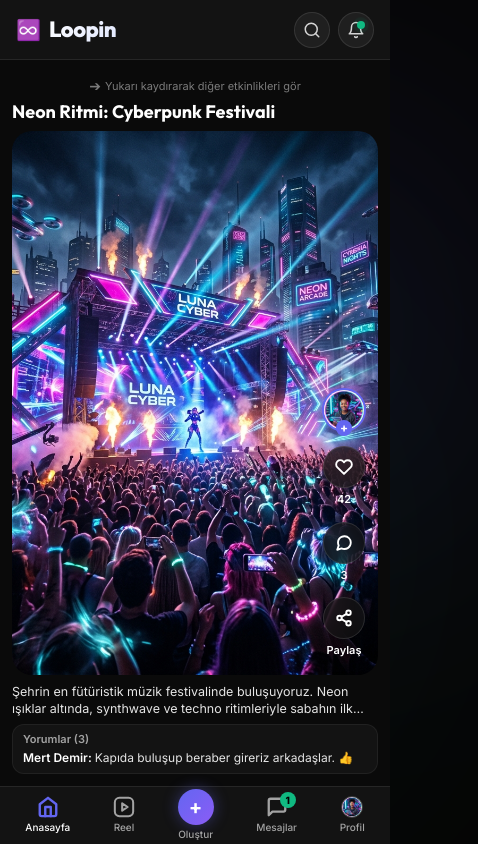
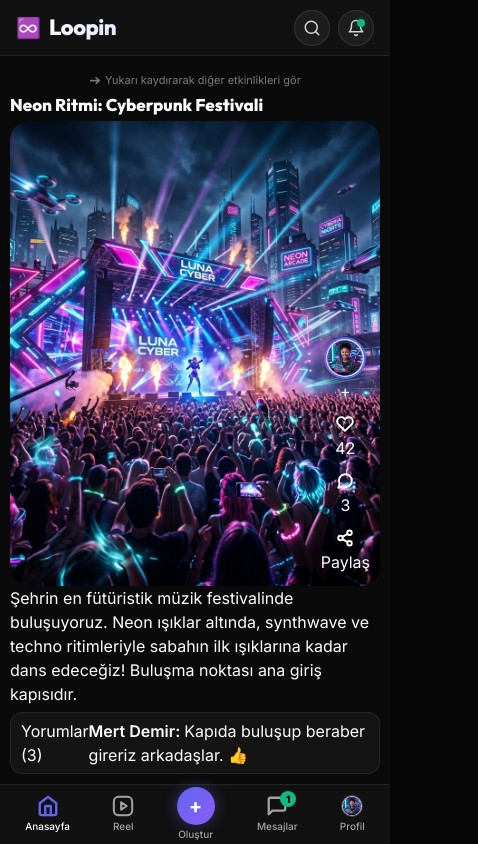
Before and after one commit to serdardogruer/loopin, a Next.js app in the folder apps/web/: page / in a window 390 px wide. Shown: the whole page, 478 px wide, since content can reach past the window. Built offline with nearby package versions, Linux system fonts and the light colour scheme.

Commit message:
fix(ui): pin header and navbar on mobile and prevent horizontal scrolling

```diff
--- a/apps/web/app/globals.css
+++ b/apps/web/app/globals.css
@@ -15,14 +15,14 @@
   --color-text-primary: #FFFFFF;
   --color-text-secondary: #E5E5E5;
   --color-text-tertiary: #A3A3A3;
-  --color-glass-bg: rgba(26, 26, 26, 0.75);
+  --color-glass-bg: rgba(20, 20, 20, 0.85);
   --color-glass-border: rgba(255, 255, 255, 0.08);
 
   --font-main: 'Inter', -apple-system, BlinkMacSystemFont, "Segoe UI", Roboto, sans-serif;
   --font-title: 'Outfit', 'Inter', sans-serif;
 
-  --header-height: 60px;
-  --navbar-height: 58px;
+  --header-height: 56px;
+  --navbar-height: 60px;
 }
 
 * {
@@ -30,34 +30,34 @@
   margin: 0;
   padding: 0;
   -webkit-tap-highlight-color: transparent;
-  scrollbar-width: thin;
-  scrollbar-color: rgba(255, 255, 255, 0.2) transparent;
+  scrollbar-width: none;
 }
 
-::-webkit-scrollbar {
-  width: 2px;
-  height: 2px;
+*::-webkit-scrollbar {
+  display: none;
 }
 
-::-webkit-scrollbar-track {
-  background: transparent;
-}
-
-::-webkit-scrollbar-thumb {
-  background: rgba(255, 255, 255, 0.25);
-  border-radius: 10px;
-}
-
-body {
+html, body {
+  width: 100%;
+  max-width: 100vw;
+  height: 100%;
+  height: 100dvh;
+  overflow: hidden;
+  position: fixed;
+  top: 0;
+  left: 0;
+  right: 0;
+  bottom: 0;
+  margin: 0;
+  padding: 0;
+  touch-action: pan-y;
+  -webkit-text-size-adjust: 100%;
   background-color: #050505;
   color: var(--color-text-primary);
   font-family: var(--font-main);
-  min-height: 100vh;
   display: flex;
   justify-content: center;
   align-items: center;
-  overflow: hidden;
-  position: relative;
 }
 
 /* Ambient Background Glows */
@@ -104,32 +104,38 @@
   overflow: hidden;
 }
 
-@media (max-width: 480px) {
-  body {
+@media (max-width: 768px) {
+  html, body {
     align-items: stretch;
+    justify-content: stretch;
   }
   .device-mockup {
-    height: 100vh;
-    max-height: 100vh;
-    max-width: 100%;
+    height: 100%;
+    height: 100dvh;
+    max-height: 100dvh;
+    width: 100vw;
+    max-width: 100vw;
     border-radius: 0;
     border: none;
     box-shadow: none;
   }
 }
 
-/* App Header */
+/* App Header (Fixed at top) */
 .app-header {
   height: var(--header-height);
   background: var(--color-glass-bg);
-  backdrop-filter: blur(12px);
+  backdrop-filter: blur(16px);
+  -webkit-backdrop-filter: blur(16px);
   border-bottom: 1px solid var(--color-glass-border);
   display: flex;
   align-items: center;
   justify-content: space-between;
   padding: 0 16px;
-  z-index: 10;
+  z-index: 40;
   flex-shrink: 0;
+  width: 100%;
+  max-width: 100%;
 }
 
 .brand-logo {
@@ -152,55 +158,72 @@
 
 /* App Main Content Area */
 .app-content {
-  flex: 1;
+  flex: 1 1 0%;
+  min-height: 0;
+  height: 100%;
   overflow: hidden;
   position: relative;
   background: var(--color-bg);
+  width: 100%;
+  max-width: 100%;
 }
 
 /* Snap Feed Container for Home and Reels */
 .feed-container {
   height: 100%;
+  width: 100%;
+  max-width: 100%;
   overflow-y: scroll;
+  overflow-x: hidden;
   scroll-snap-type: y mandatory;
   -webkit-overflow-scrolling: touch;
+  touch-action: pan-y;
 }
 
 /* Event Card */
 .event-card {
   height: 100%;
+  width: 100%;
+  max-width: 100%;
   scroll-snap-align: start;
   scroll-snap-stop: always;
   display: flex;
   flex-direction: column;
-  padding: 12px;
+  padding: 10px;
   position: relative;
   background: var(--color-bg);
   box-sizing: border-box;
+  overflow: hidden;
 }
 
 .event-card-header {
-  margin-bottom: 8px;
+  margin-bottom: 6px;
   flex-shrink: 0;
 }
 
 .event-card-title {
   font-family: var(--font-title);
-  font-size: 18px;
-  font-weight: 700;
-  color: var(--color-text-primary);
-  line-height: 1.3;
+  font-size: 17px;
+  font-weight: 800;
+  color: #fff;
+  line-height: 1.25;
+  white-space: nowrap;
+  overflow: hidden;
+  text-overflow: ellipsis;
 }
 
 .event-card-media-wrapper {
-  flex: 1;
   position: relative;
+  flex: 1 1 0%;
+  min-height: 0;
   border-radius: 20px;
   overflow: hidden;
   background: #111;
   display: flex;
   align-items: center;
   justify-content: center;
+  width: 100%;
+  max-width: 100%;
 }
 
 .event-card-img {
@@ -209,29 +232,28 @@
   object-fit: cover;
 }
 
-/* Side Actions Float Column (Right Side of Media) */
+/* Right Side Floating Action Buttons */
 .side-actions-float {
   position: absolute;
-  right: 12px;
-  bottom: 16px;
+  right: 10px;
+  bottom: 12px;
   display: flex;
   flex-direction: column;
   align-items: center;
-  gap: 14px;
-  z-index: 10;
+  gap: 12px;
+  z-index: 20;
 }
 
 .side-action-btn {
-  background: none;
-  border: none;
-  color: #fff;
   display: flex;
   flex-direction: column;
   align-items: center;
   gap: 3px;
+  background: none;
+  border: none;
   cursor: pointer;
-  font-size: 11px;
-  font-weight: 600;
+  color: #fff;
+  filter: drop-shadow(0 2px 8px rgba(0,0,0,0.7));
   transition: transform 0.15s ease;
 }
 
@@ -239,108 +261,99 @@
   transform: scale(0.9);
 }
 
-.btn-icon-circle {
+.side-action-icon-circle {
   width: 42px;
   height: 42px;
   border-radius: 50%;
-  background: rgba(20, 20, 20, 0.7);
+  background: rgba(20, 20, 20, 0.65);
   backdrop-filter: blur(10px);
-  border: 1px solid rgba(255, 255, 255, 0.12);
+  -webkit-backdrop-filter: blur(10px);
+  border: 1px solid rgba(255, 255, 255, 0.15);
   display: flex;
   align-items: center;
   justify-content: center;
-  transition: background 0.2s;
-}
-
-.side-action-btn.liked .btn-icon-circle {
-  background: rgba(239, 68, 68, 0.2);
-  border-color: rgba(239, 68, 68, 0.4);
-  color: #EF4444;
-}
-
-.side-action-btn.liked svg {
-  fill: #EF4444;
+  color: #fff;
 }
 
 .side-action-avatar-wrapper {
   position: relative;
-  width: 44px;
-  height: 44px;
 }
 
-.side-action-avatar {
-  width: 100%;
-  height: 100%;
+.side-action-avatar-wrapper img {
+  width: 42px;
+  height: 42px;
   border-radius: 50%;
   border: 2px solid var(--color-primary);
   object-fit: cover;
 }
 
-.avatar-follow-plus {
+.side-action-label {
+  font-size: 11px;
+  font-weight: 700;
+  color: #fff;
+  text-shadow: 0 1px 3px rgba(0,0,0,0.8);
+}
+
+/* Event Info Details Overlay (Bottom of Media) */
+.event-info-overlay {
   position: absolute;
-  bottom: -4px;
-  left: 50%;
-  transform: translateX(-50%);
-  background: var(--color-primary);
-  color: #fff;
-  font-size: 12px;
-  font-weight: bold;
-  width: 16px;
-  height: 16px;
-  border-radius: 50%;
+  bottom: 10px;
+  left: 10px;
+  right: 64px;
+  background: rgba(10, 10, 10, 0.75);
+  backdrop-filter: blur(12px);
+  -webkit-backdrop-filter: blur(12px);
+  border: 1px solid rgba(255, 255, 255, 0.12);
+  border-radius: 14px;
+  padding: 8px 12px;
+  display: flex;
+  flex-direction: column;
+  gap: 4px;
+  z-index: 10;
+}
+
+.event-info-row {
   display: flex;
   align-items: center;
-  justify-content: center;
+  gap: 6px;
+  font-size: 12px;
+  color: #e5e5e5;
 }
 
-/* Event Card Body & Description */
-.event-card-body {
-  padding-top: 8px;
+.event-info-badge {
+  font-size: 10px;
+  font-weight: 700;
+  padding: 2px 6px;
+  border-radius: 6px;
+  background: rgba(99, 102, 241, 0.2);
+  color: #a5b4fc;
+}
+
+/* Comments preview bar at bottom of card */
+.event-comments-preview {
+  margin-top: 6px;
+  background: #141414;
+  border: 1px solid rgba(255, 255, 255, 0.08);
+  border-radius: 12px;
+  padding: 6px 10px;
+  display: flex;
+  align-items: center;
+  justify-content: space-between;
+  cursor: pointer;
   flex-shrink: 0;
 }
 
-.event-card-desc {
-  font-size: 12.5px;
-  color: var(--color-text-secondary);
-  line-height: 1.4;
-  display: -webkit-box;
-  -webkit-line-clamp: 2;
-  -webkit-box-orient: vertical;
-  overflow: hidden;
-  margin-bottom: 6px;
-}
-
-.event-comments-preview {
-  background: rgba(255, 255, 255, 0.04);
-  border: 1px solid rgba(255, 255, 255, 0.06);
-  border-radius: 12px;
-  padding: 6px 10px;
-  cursor: pointer;
-}
-
-.comments-preview-header {
-  font-size: 11px;
-  font-weight: 600;
-  color: var(--color-text-tertiary);
-  margin-bottom: 2px;
-}
-
-.comments-preview-body {
-  font-size: 12px;
-  color: var(--color-text-secondary);
-  white-space: nowrap;
-  overflow: hidden;
-  text-overflow: ellipsis;
-}
-
-/* Reel Card */
+/* Reel Card Specifics */
 .reel-card {
   height: 100%;
+  width: 100%;
+  max-width: 100%;
   scroll-snap-align: start;
   scroll-snap-stop: always;
   position: relative;
   background: #000;
   overflow: hidden;
+  box-sizing: border-box;
 }
 
 .card-bg-img {
@@ -361,7 +374,7 @@
   bottom: 16px;
   left: 14px;
   right: 70px;
-  z-index: 5;
+  z-index: 15;
 }
 
 .reel-user-row {
@@ -402,18 +415,21 @@
   line-height: 1.4;
 }
 
-/* Bottom Navigation Bar */
+/* Bottom Navigation Bar (Fixed at bottom) */
 .app-navbar {
   height: var(--navbar-height);
   background: var(--color-glass-bg);
-  backdrop-filter: blur(14px);
+  backdrop-filter: blur(16px);
+  -webkit-backdrop-filter: blur(16px);
   border-top: 1px solid var(--color-glass-border);
   display: flex;
   align-items: center;
   justify-content: space-around;
   padding: 0 4px;
-  z-index: 10;
+  z-index: 40;
   flex-shrink: 0;
+  width: 100%;
+  max-width: 100%;
 }
 
 .nav-item {
@@ -443,8 +459,8 @@
 }
 
 .nav-create-btn-circle {
-  width: 36px;
-  height: 36px;
+  width: 38px;
+  height: 38px;
   border-radius: 50%;
   background: linear-gradient(135deg, var(--color-primary), #8B5CF6);
   box-shadow: 0 0 15px var(--color-primary-glow);
```
